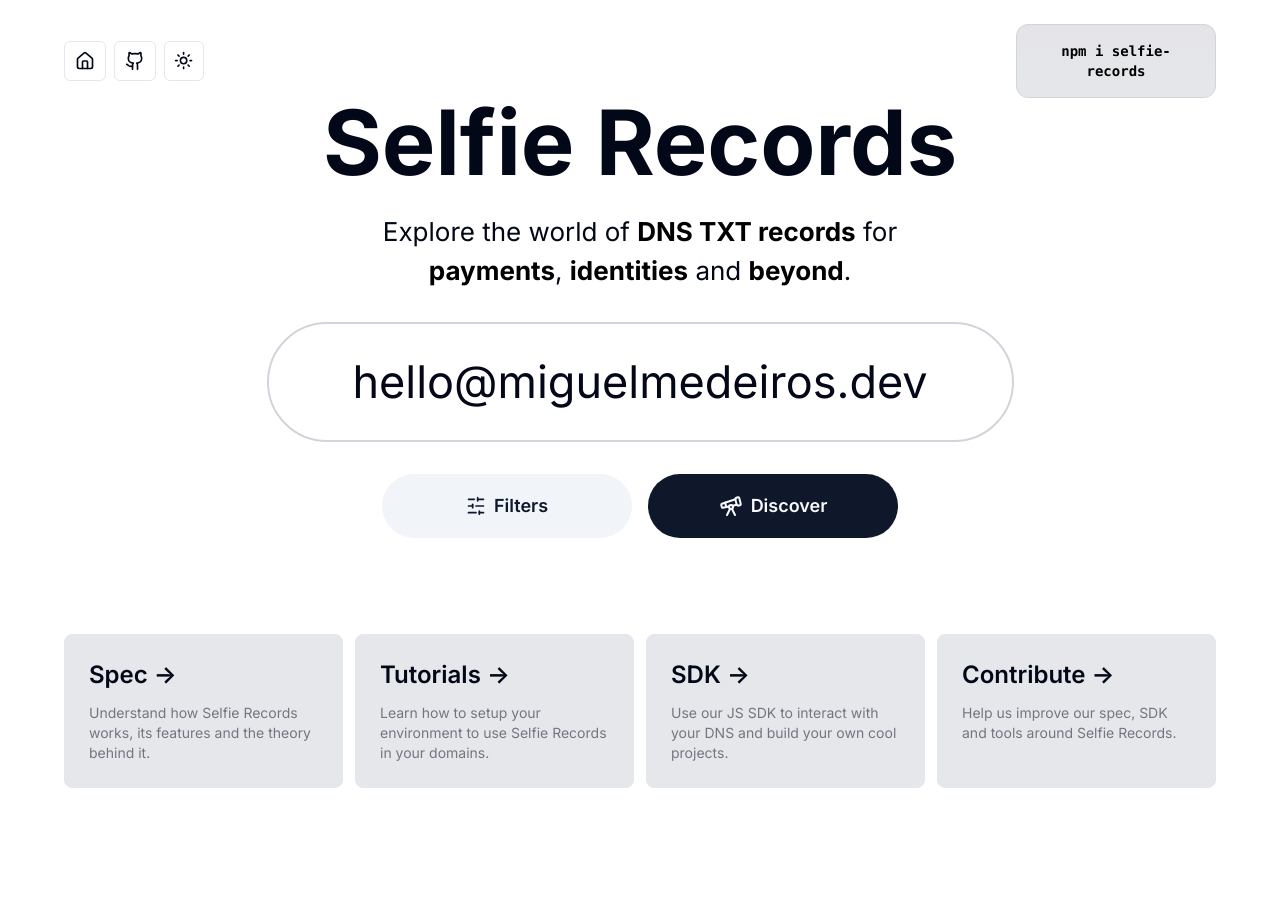
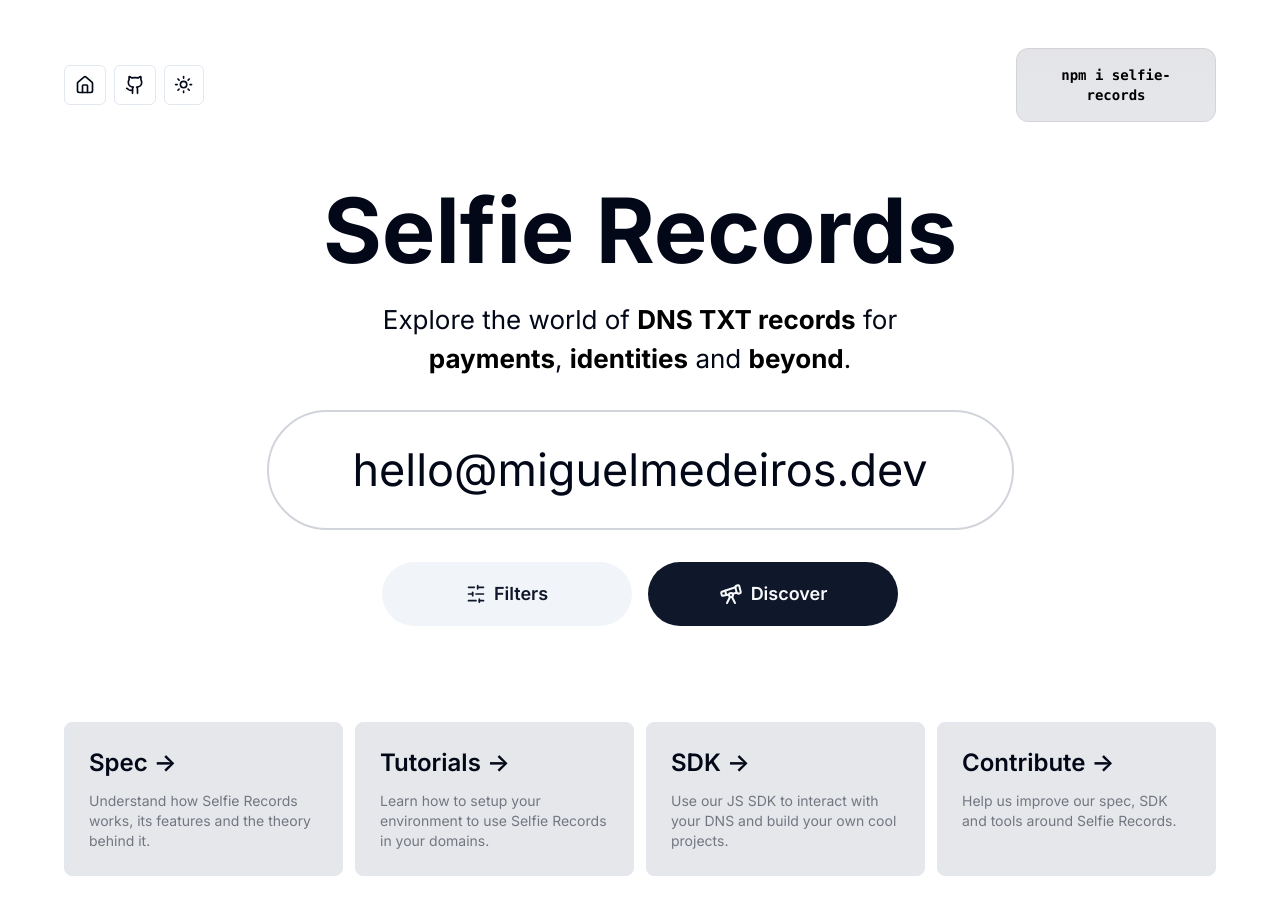
Before and after one commit to synonymdev/selfie-records, a Next.js app in the folder 2_app/: page / in a window 1280 px wide. Shown: the top 914 px of the page. Before the commit the page ends 836 px from the top, so only its background shows below. Built offline with nearby package versions, Linux system fonts and the light colour scheme.

Commit message:
fix: footer and header styles

```diff
--- a/2_app/src/components/common/footer.tsx
+++ b/2_app/src/components/common/footer.tsx
@@ -32,7 +32,7 @@ export const Footer = () => {
   const router = useRouter();
 
   return (
-    <div className="grid grid-cols-1 sm:grid-cols-2 lg:grid-cols-4 text-left gap-3 mb-6 mt-24">
+    <div className="grid grid-cols-1 sm:grid-cols-2 lg:grid-cols-4 text-left gap-3 mb-12 mt-24">
       {footerItems.map((item, index) => {
         const isExternal = item.external ?? false;
         return (
--- a/2_app/src/components/common/header.tsx
+++ b/2_app/src/components/common/header.tsx
@@ -25,7 +25,7 @@ export const Header = ({ setStep }: { setStep: (value: number) => void }) => {
   };
 
   return (
-    <div className="w-full text-sm flex gap-4 flex-col-reverse md:flex-row mb-12 sm:mb-16 lg:mb-0">
+    <div className="w-full text-sm flex gap-4 flex-col-reverse md:flex-row mb-12 sm:mb-16 mt-6">
       <div className="flex w-full justify-center md:justify-start bg-none self-center">
         <Button
           onClick={() => {
```
